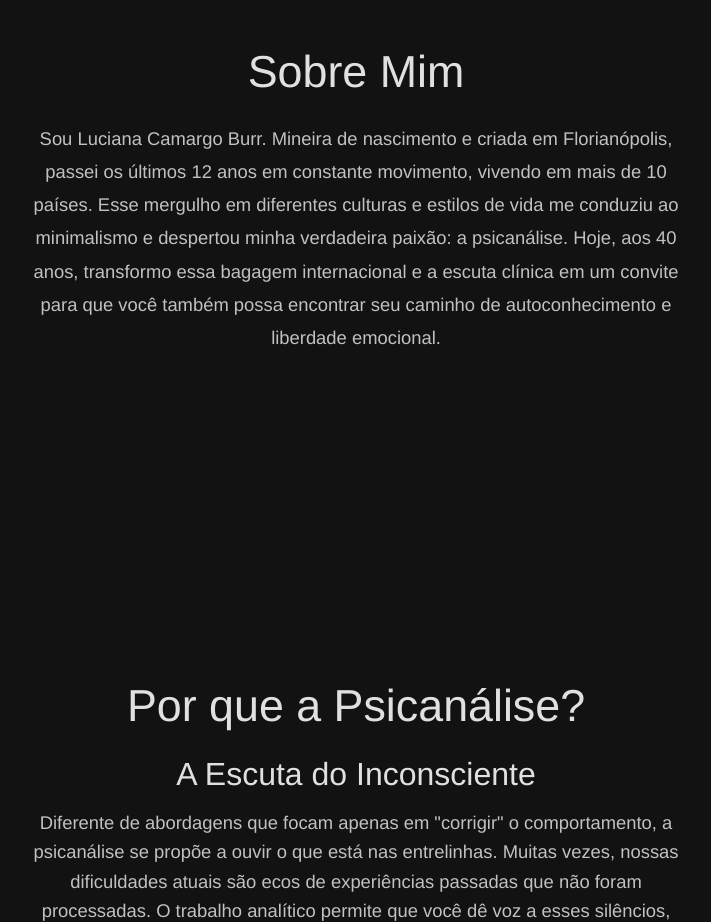
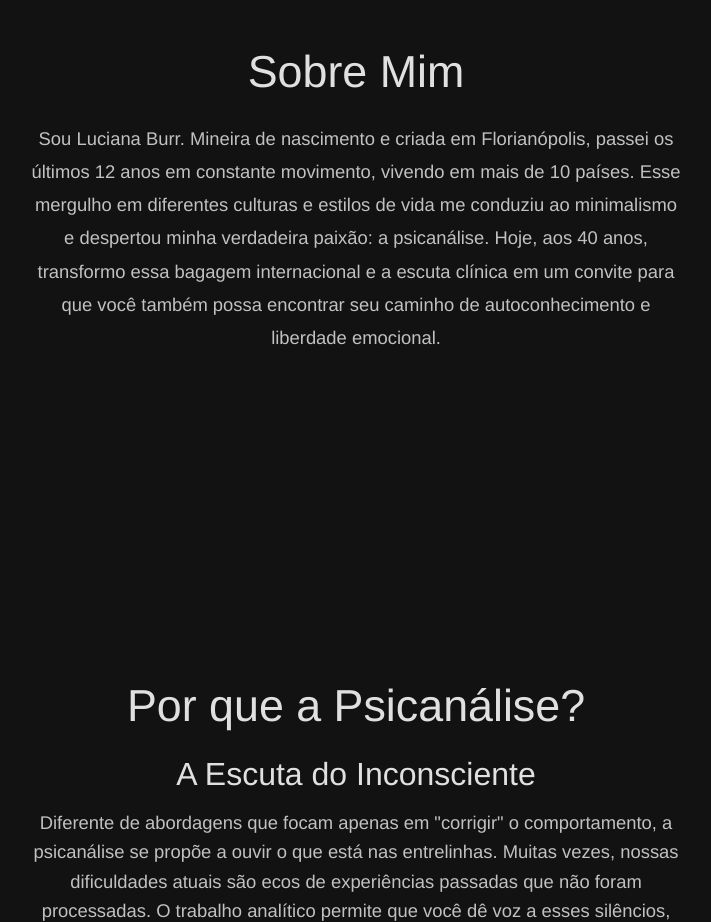
Before and after one commit to martinburr/Luciana-Burr, a plain HTML site: page index.html in a window 1280 px wide. Shown: the part 1020-1942 px from the top of the page, without its empty margins (284-995 px from the left). Drawn offline with Linux system fonts and the light colour scheme.

Commit message:
Test der Automatik

```diff
--- a/index.html
+++ b/index.html
@@ -35,7 +35,7 @@
     <section class="full-section">
         <h1 id="about-title">Sobre Mim</h1>
 
-        <p id="about-text">Sou Luciana Camargo Burr. Mineira de nascimento e criada em Florianópolis, passei os últimos 12 anos em constante movimento, vivendo em mais de 10 países. Esse mergulho em diferentes culturas e estilos de vida me conduziu ao minimalismo e despertou minha verdadeira paixão: a psicanálise. Hoje, aos 40 anos, transformo essa bagagem internacional e a escuta clínica em um convite para que você também possa encontrar seu caminho de autoconhecimento e liberdade emocional.</p>
+        <p id="about-text">Sou Luciana Burr. Mineira de nascimento e criada em Florianópolis, passei os últimos 12 anos em constante movimento, vivendo em mais de 10 países. Esse mergulho em diferentes culturas e estilos de vida me conduziu ao minimalismo e despertou minha verdadeira paixão: a psicanálise. Hoje, aos 40 anos, transformo essa bagagem internacional e a escuta clínica em um convite para que você também possa encontrar seu caminho de autoconhecimento e liberdade emocional.</p>
     </section>
 
 <!-- About-Psi-Section -->
```
